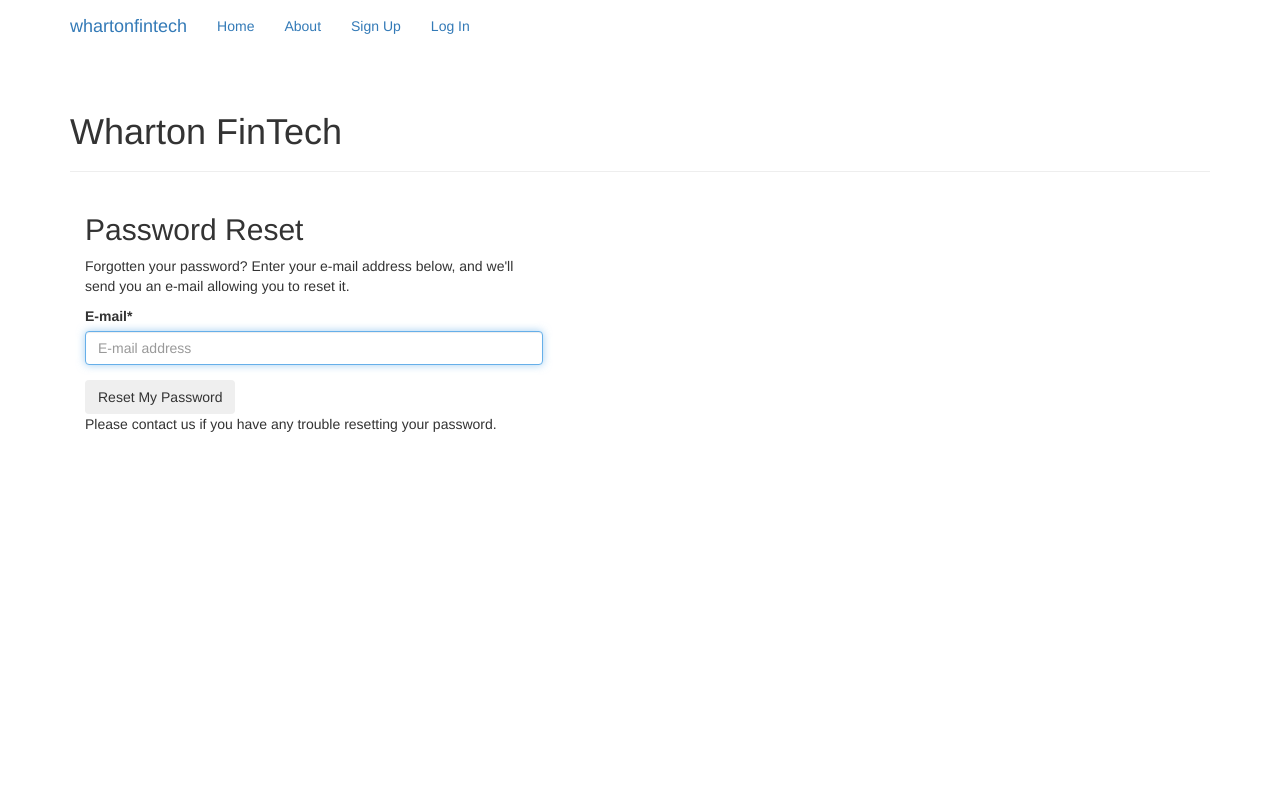
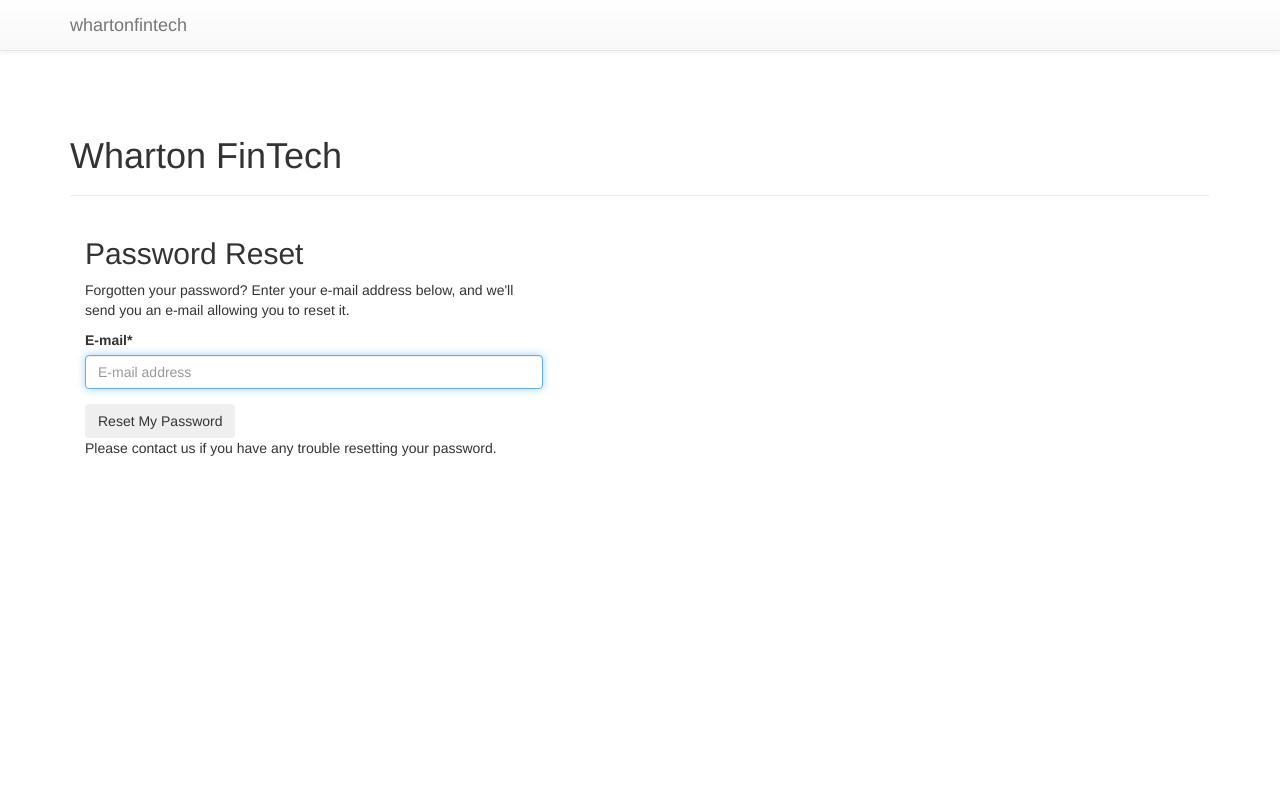
Before and after one commit to brendan1mcmanus/whartonfintech-v3, a Django app: page /accounts/password/reset/ in a window 1280 px wide. Run offline with Django 3.2, Linux system fonts and the light colour scheme; parts of the project's set-up code (start-up, migrations or seed data) failed here and were passed over; some libraries are stand-ins or nearby versions.

Commit message:
Refactor navbar

```diff
--- a/whartonfintech/static/css/custom-style.css
+++ b/whartonfintech/static/css/custom-style.css
@@ -1 +1 @@
-html,body{height:100%}#wrap{min-height:100%;height:auto;margin:0 auto -96px;padding:0 0 96px}#footer{height:96px}
+html,body{height:100%}#wrap{min-height:100%;height:auto;margin:0 auto -96px;padding:0 0 96px}#footer{height:96px}body{padding-top:96px}
--- a/whartonfintech/static/sass/custom-style.scss
+++ b/whartonfintech/static/sass/custom-style.scss
@@ -18,3 +18,8 @@
 #footer {
   height: $footer-height;
 }
+
+/* Custom Styles */
+body {
+  padding-top: $navbar-height + 0;
+}
--- a/whartonfintech/templates/navbar.html
+++ b/whartonfintech/templates/navbar.html
@@ -1,18 +1,24 @@
-{% load staticfiles i18n %}
-    <div class="header navbar">
-      <div class="container">
+{% load bootstrap3 %}
+
+  <nav class="navbar navbar-default navbar-fixed-top" role="navigation">
+    <div class="container">
+      <!-- Brand and toggle get grouped for better mobile display -->
+      <div class="navbar-header">
+        <button type="button" class="navbar-toggle" data-toggle="collapse" data-target="#navbar-collapse-contents">
+          <span class="sr-only">Toggle navigation</span>
+          <span class="icon-bar"></span>
+          <span class="icon-bar"></span>
+          <span class="icon-bar"></span>
+        </button>
         <a class="navbar-brand" href="/">whartonfintech</a>
-        <ul class="nav navbar-nav">
-          <li class="active"><a href="{% url 'home' %}">Home</a></li>
-          <li><a href="{% url 'about' %}">About</a></li>
+      </div>
 
-          {% if request.user.is_authenticated %}
-            <li><a href="{% url 'users:detail' request.user.username  %}">{% trans "My Profile" %}</a></li>
-            <li><a href="{% url 'account_logout' %}">{% trans "Logout" %}</a></li>
-          {% else %}
-            <li><a href="{% url 'account_signup' %}">{% trans "Sign Up" %}</a></li>
-            <li><a href="{% url 'account_login' %}">{% trans "Log In" %}</a></li>
-          {% endif %}
+      <!-- Collect the nav links, forms, and other content for toggling -->
+      <div class="collapse navbar-collapse" id="navbar-collapse-contents">
+        {% if request.user.is_authenticated %}<a href="{% url 'account_logout' %}" class="btn btn-danger navbar-btn pull-right" style="margin-left: 2em;">Logout</a>{% endif %}
+        <ul class="nav navbar-nav navbar-right">
+          <li{% if menu_context.0 == 'home' %} class="active"{% endif %}><a href="{% url 'home' %}">{% bootstrap_icon "home" %}</a></li>
         </ul>
-      </div>
+      </div><!-- /.navbar-collapse -->
     </div>
+  </nav>
```
